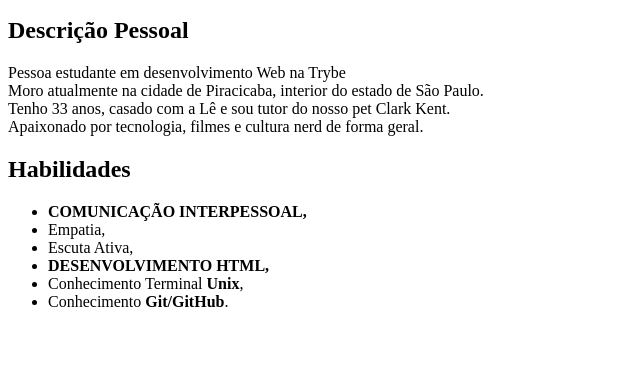
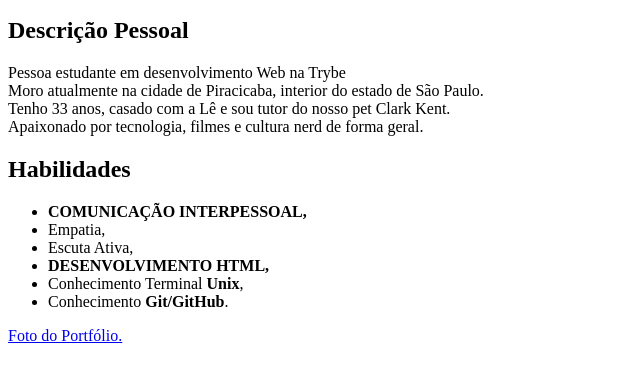
Before and after one commit to MarcoPoloJr/Trybe, a plain HTML site: page Portfolio/index.html in a window 1280 px wide. Shown: the part 101-480 px from the top of the page, without its empty margins (0-640 px from the left). Drawn offline with Linux system fonts and the light colour scheme.

Commit message:
Link interno Foto Portfólio.

```diff
--- a/Portfolio/index.html
+++ b/Portfolio/index.html
@@ -31,6 +31,7 @@
         <li>Conhecimento Terminal <strong>Unix</strong>, </li>
         <li>Conhecimento <strong>Git/GitHub</strong>. </li>
     </ul>
-
+    <!-- Seção 4 -->
+    <a href="Foto Perfil.jpg">Foto do Portfólio.</a>
 </body>
 </html>
```
